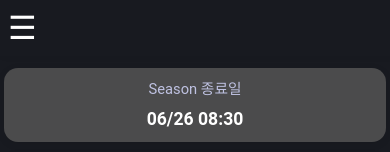
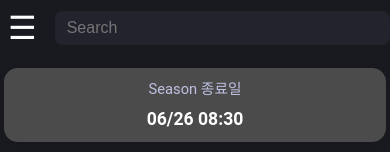
Before and after one commit to ShootDoRi/ariseDashBoard, a Vue app: page / in a window 390 px wide. Shown: the top 152 px of the page. Built offline with nearby package versions, Linux system fonts and the light colour scheme.

Commit message:
사이드바 수정, 탑바 주석처리

```diff
--- a/src/App.vue
+++ b/src/App.vue
@@ -2,7 +2,7 @@
   <div class="app-container">
     <Sidebar />
     <div class="main-content">
-      <Topbar />
+      <!-- <Topbar /> -->
       <router-view />
       <UserModal />
     </div>
--- a/src/components/Sidebar.vue
+++ b/src/components/Sidebar.vue
@@ -3,6 +3,10 @@
     <div class="logo">
       <span class="hamburger" @click="toggleSidebar" v-if="isTabletOrLess">☰</span>
       <span v-else>DASH BOARD</span>
+    </div>
+    <!-- 서치바를 사이드바 상단에 추가 -->
+    <div class="sidebar-search">
+      <input class="search" placeholder="Search" :value="commonStore.searchState.keyword" @input="onInput" />
     </div>
     <transition name="slide">
       <div class="drawer" v-if="isTabletOrLess && isOpen">
@@ -26,6 +30,8 @@
 
 <script setup>
 import { ref, onMounted, onUnmounted } from "vue";
+import { useCommonStore } from "../store/common";
+const commonStore = useCommonStore();
 
 const isOpen = ref(false);
 const isTabletOrLess = ref(false);
@@ -40,6 +46,9 @@ function toggleSidebar() {
 }
 function closeSidebar() {
   isOpen.value = false;
+}
+function onInput(e) {
+  commonStore.searchState.keyword = e.target.value;
 }
 
 onMounted(() => {
@@ -57,7 +66,7 @@ onUnmounted(() => {
   background: #181a20;
   color: #fff;
   min-height: 100vh;
-  padding: 32px 0;
+  padding: 32px 0 0 0;
   box-shadow: 2px 0 8px rgba(0, 0, 0, 0.05);
   display: flex;
   flex-direction: column;
@@ -65,20 +74,33 @@ onUnmounted(() => {
   transition: width 0.2s;
   z-index: 100;
 }
-
-ul li {
-  cursor: pointer;
-}
 .logo {
   font-size: 1.5rem;
   font-weight: bold;
-  margin-bottom: 40px;
+  margin-bottom: 16px;
   text-align: center;
   letter-spacing: 2px;
   position: relative;
   display: flex;
   align-items: center;
   justify-content: center;
+}
+.sidebar-search {
+  display: flex;
+  justify-content: center;
+  align-items: center;
+  padding: 0 16px 16px 16px;
+}
+.search {
+  background: #23232e;
+  border: none;
+  border-radius: 8px;
+  padding: 10px 24px;
+  color: #fff;
+  font-size: 1rem;
+  width: 100%;
+  outline: none;
+  box-sizing: border-box;
 }
 .hamburger {
   font-size: 2rem;
@@ -179,8 +201,24 @@ ul li {
     justify-content: flex-start;
     align-items: center;
     height: 56px;
-    width: auto;
+    //width: auto;
+    max-width: fit-content; /* 추가: 내용에 맞게 너비 조정 */
     display: flex;
+  }
+  .sidebar-search {
+    flex: 1 1 auto;
+    padding: 0 8px;
+    height: 56px;
+    align-items: center;
+    display: flex;
+    justify-content: center; /* 추가: 가운데 정렬 */
+  }
+  .search {
+    width: 100%;
+    min-width: 0;
+    max-width: 340px; /* 추가: 너무 넓어지지 않게 */
+    font-size: 1rem;
+    padding: 8px 12px;
   }
   .hamburger {
     display: inline-flex;
--- a/src/components/Topbar.vue
+++ b/src/components/Topbar.vue
@@ -41,8 +41,8 @@ function onInput(e) {
 .topbar {
   position: fixed;
   top: 0;
-  left: 0;
-  width: 100vw;
+  left: 200px; /* PC에서만 sidebar만큼 띄움 */
+  width: calc(100vw - 200px);
   height: 56px;
   background: #181a20;
   color: #fff;
@@ -50,9 +50,9 @@ function onInput(e) {
   align-items: center;
   justify-content: center;
   border-bottom: 1px solid #23232e;
-  z-index: 2;
-  padding-left: 200px; /* PC 사이드바 너비만큼 */
+  z-index: 2001;
   box-sizing: border-box;
+  padding-left: 0;
 }
 .search {
   background: #23232e;
@@ -66,7 +66,9 @@ function onInput(e) {
 }
 @media (max-width: 1024px) {
   .topbar {
-    padding-left: 56px; /* 모바일/태블릿에서는 padding 56 */
+    left: 0;
+    width: 100vw;
+    padding-left: 0;
   }
 }
 </style>
```
